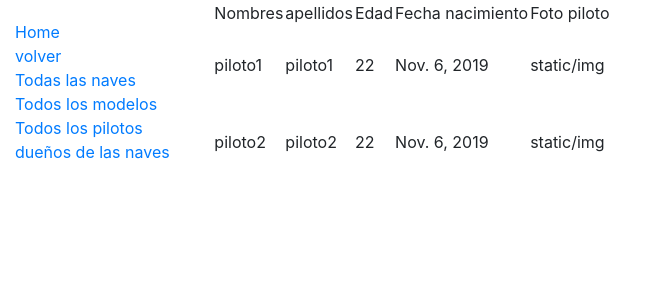
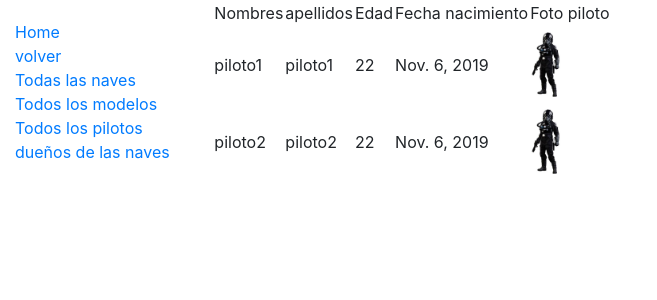
Before and after one commit to narrowgar/Starwars, a Django app: page /templates/Piloto.html in a window 1280 px wide. Shown: the top 300 px of the page, without its empty margins (0-657 px from the left). Run offline with Django 3.2, Linux system fonts and the light colour scheme; data comes from the database, SQL or seed files in the repository; some libraries are stand-ins or nearby versions.

Commit message:
se habilito el campo imagen
se ingreso el campo imagen en el servidor

```diff
--- a/GestionNaves/models.py
+++ b/GestionNaves/models.py
@@ -19,7 +19,7 @@ class Nave(models.Model):
     fechaCreacion = models.DateField()
     idNave = models.CharField(max_length=200)
     #se utiliza el comando ImageField para poder ingresar la imagen en la base de datos
-    fotoNave = models.ImageField(upload_to= 'img',default = 'static/img')
+    fotoNave = models.ImageField(upload_to= 'static/img',default = 'static/img')
 
     def __str__(self):
         #Utilistando __str__ escribimos el id de la Nave
@@ -30,7 +30,7 @@ class Piloto(models.Model):
     #El PositiveIntegerField() es un campo que nos permite solo ingresar datos mayor a 0 y que no sean decimales
     edad=models.PositiveIntegerField()
     fechnac = models.DateField()
-    fotoPiloto = models.ImageField(upload_to= 'img',default = 'img')
+    fotoPiloto = models.ImageField(upload_to= 'static/img',default = 'static/img')
 
     def __str__(self):
         return "{0}  ({1})".format(self.nombrePiloto, self.apellidos)
--- a/GestionNaves/templates/Nave.html
+++ b/GestionNaves/templates/Nave.html
@@ -23,7 +23,7 @@
                   <td>{{ nave.nombreNave}}</td>
                   <td>{{ nave.modelo}}</td>
                   <td>{{ nave.fechaCreacion}}</td>
-                  <td>{{ nave.fotoNave}}</td>
+                  <td><img width = 20% src="{{ nave.fotoNave.url}}" alt="{{ pilote.id }}"></td>
               </tr>
               {% endfor %}
 
--- a/GestionNaves/templates/piloto.html
+++ b/GestionNaves/templates/piloto.html
@@ -27,7 +28,7 @@
                   <td>{{ pilote.apellidos}}</td>
                   <td>{{ pilote.edad}}</td>
                   <td>{{ pilote.fechnac}}</td>
-                  <td>{{ pilote.fotoPiloto}}</td>
+                  <td><img width = 20% src="{{ pilote.fotoPiloto.url}}" alt="{{ pilote.id }}"></td>
               </tr>
               {% endfor %}
 
--- a/Starwars/settings.py
+++ b/Starwars/settings.py
@@ -37,7 +37,7 @@ INSTALLED_APPS = [
     'django.contrib.sessions',
     'django.contrib.messages',
     'django.contrib.staticfiles',
-    'GestionNaves.apps.GestionnavesConfig'
+    'GestionNaves.apps.GestionnavesConfig',
 ]
 
 MIDDLEWARE = [
```
Also changed, not shown: other parts of GestionNaves/templates/piloto.html (+1 -0 lines), GestionNaves/migrations/0003_auto_20191118_2213.py (added), GestionNaves/migrations/0004_remove_piloto_body.py (added), Starwars.db, media/static/img/TIEfighter2-Fathead.png (added), media/static/img/TIEfighter2-Fathead_31fNwLh.png (added), media/static/img/descarga.jpg (added), media/static/img/descarga_QZLgT6o.jpg (added).
